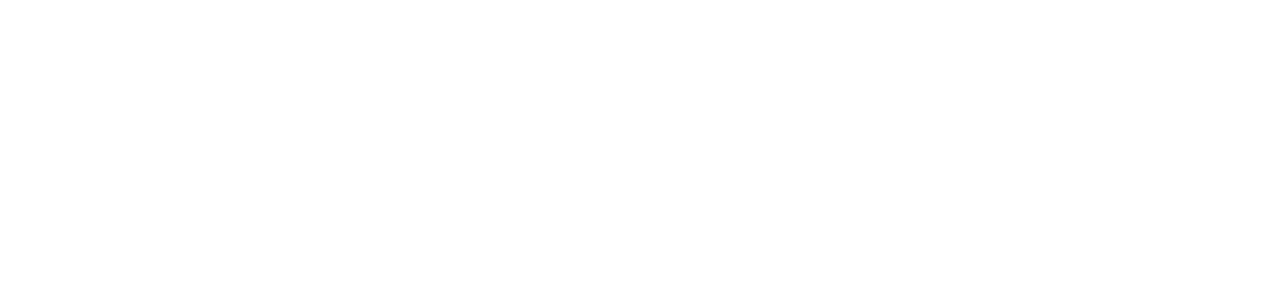
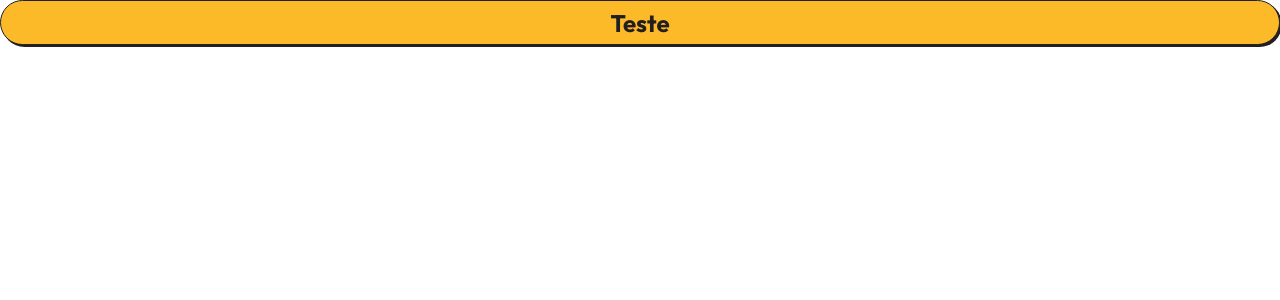
Before and after one commit to hugolomba/portfolio-2025, a React (Vite) app: page / in a window 1280 px wide. Shown: the top 300 px of the page. Built offline with nearby package versions, Linux system fonts and the light colour scheme.

Commit message:
add button component

```diff
--- a/src/App.tsx
+++ b/src/App.tsx
@@ -1,11 +1,12 @@
 
 import './App.css'
+import Button from './components/Button'
 
 function App() {
 
   return (
     <>
-
+      <Button>Teste</Button>
     </>
   )
 }
--- /dev/null
+++ b/src/components/Button.module.css
@@ -0,0 +1,36 @@
+
+
+.button {
+    background-color: var(--secondary-color);
+    padding: 0.5em 2em;
+    border: 0.12rem solid #231f20;
+    color: var(--charcoal);
+    text-decoration: none;
+    box-shadow: 2px 2px 0 var(--charcoal);
+    transition: box-shadow 0.15s ease-in-out;
+    border-radius: 9999px;
+    font-weight: 700;
+}
+
+.test {
+    background-color: red;
+    color: var(--charcoal);
+}
+
+a {
+    display: flex;
+    flex-direction: row;
+    gap: 0.3rem;
+    align-items: center;
+    justify-content: center;
+
+}
+
+.link {
+   font-size: 1.5rem;
+}
+
+.cardButton {
+    padding: 0.1em 0.2em;
+    font-size: 1rem;
+}
--- /dev/null
+++ b/src/components/Button.tsx
@@ -0,0 +1,16 @@
+import styles from './Button.module.css'
+
+type ButtonProps = {
+  children?: React.ReactNode;
+  variant?: string;
+  onClick?: () => void;
+  href?: string;
+} & React.ButtonHTMLAttributes<HTMLButtonElement>;
+
+export default function Button({ children, variant, onClick, ...rest }: ButtonProps) {
+  return (
+    <button className={`${styles.button} ${variant ? styles[variant] : ''}`} onClick={onClick} {...rest}>
+      <a className={`${styles.link} ${variant ? styles[variant] : ''}`} href={rest.href}>{children || ""}</a>
+    </button>
+  )
+}
--- a/src/index.css
+++ b/src/index.css
@@ -0,0 +1,106 @@
+
+@import url('https://fonts.googleapis.com/css2?family=Outfit:wght@100..900&family=Paytone+One&family=Roboto:ital,wght@0,100..900;1,100..900&display=swap');
+
+:root {
+  --main-text: #f9f4da;
+  --secondary-color: #fcba28;
+  --coal: #0f0d0e;
+  --charcoal: #231f20;
+  --green: #0ca95b;
+  --pink: #f38ba3;
+  --red: #ed203d;
+  --orange: #f87428;
+
+   --main-text-font: Outfit, -apple-system, BlinkMacSystemFont, "Segoe UI", Roboto, "Oxygen-Sans", Ubuntu, Cantarell, "Helvetica Neue", sans-serif;
+  --secondary-text-font: "Paytone One", sans-serif;
+  --title-text-font: "Sofia Sans Extra Condensed", sans-serif;
+  --card-border: 0.15rem solid black;
+  --card-external-padding: 0.6rem;
+
+  /* // space  */
+  --retro-bg: #0f0d0e;
+  --retro-red: #d94d40;
+  --retro-blue: #5ac7c5;
+  --retro-green: #82d46e;
+  --retro-beige: #fdf3d8;
+}
+
+* {
+  margin: 0;
+  padding: 0;
+  box-sizing: border-box;
+}
+
+html {
+  font-size: 100%; /* 1rem = 16px */
+}
+
+body {
+  font-size: 1rem;
+  font-family: var(--main-text-font);
+
+
+}
+
+#root {
+  display: flex;
+  flex-direction: column;
+  min-height: 100vh;
+  /* background-color: var(--retro-bg);
+  color: var(--main-text); */
+}
+
+a {
+  color: var(--color-primary);
+  text-decoration: none;
+}
+
+a:hover {
+  text-decoration: underline;
+}
+
+ul, ol {
+  list-style: none;
+}
+
+button {
+  font-family: inherit;
+  cursor: pointer;
+  border: none;
+  background: none;
+}
+
+img {
+  max-width: 100%;
+  display: block;
+}
+
+a {
+  color: var(--primary-color);
+  text-decoration: none;
+}
+
+a:hover {
+  text-decoration: none;
+}
+
+.projectsContainer {
+  display: flex;
+  flex-wrap: wrap;
+  gap: 1rem;
+  justify-content: center;
+  padding: 2rem;
+}
+
+
+@media (max-width: 768px) {
+  html {
+    font-size: 93.75%; /* 1rem = 15px */
+  }
+}
+
+@media (max-width: 480px) {
+  html {
+    font-size: 87.5%; /* 1rem = 14px */
+  }
+}
```
